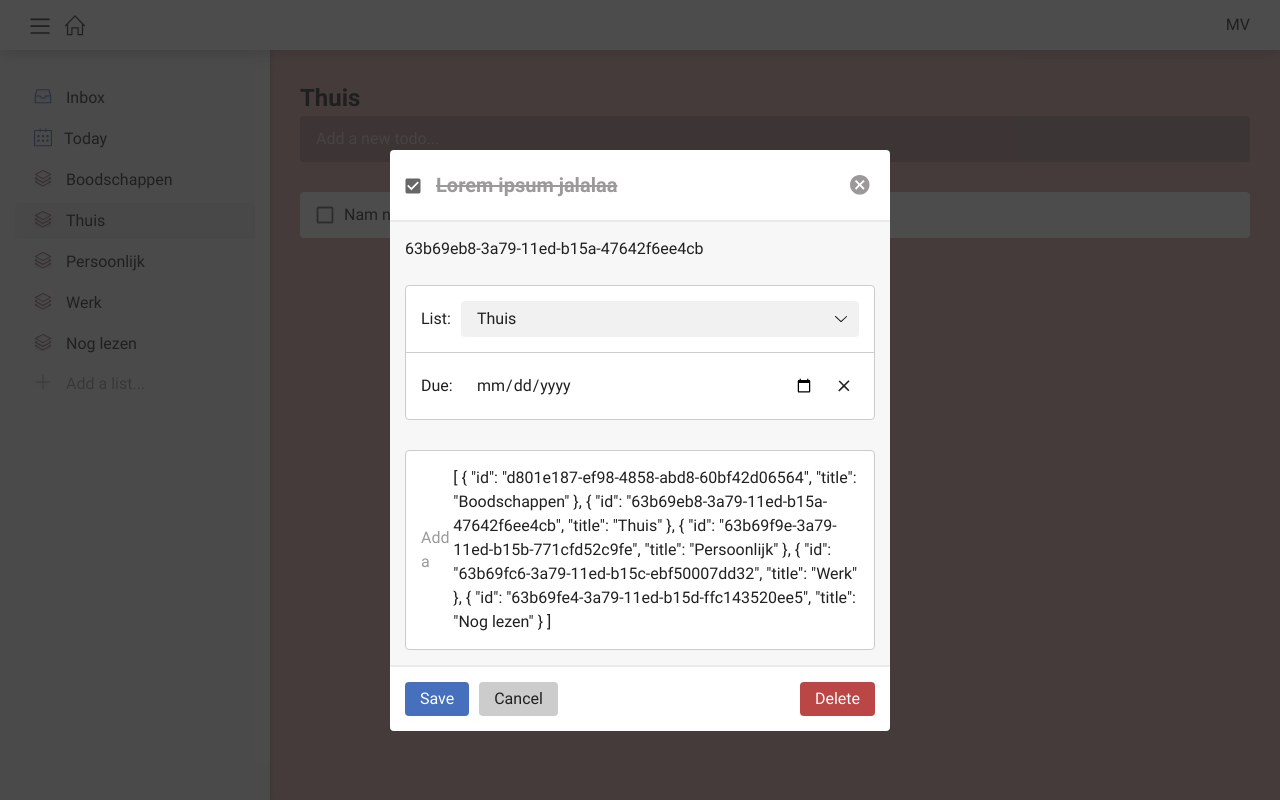
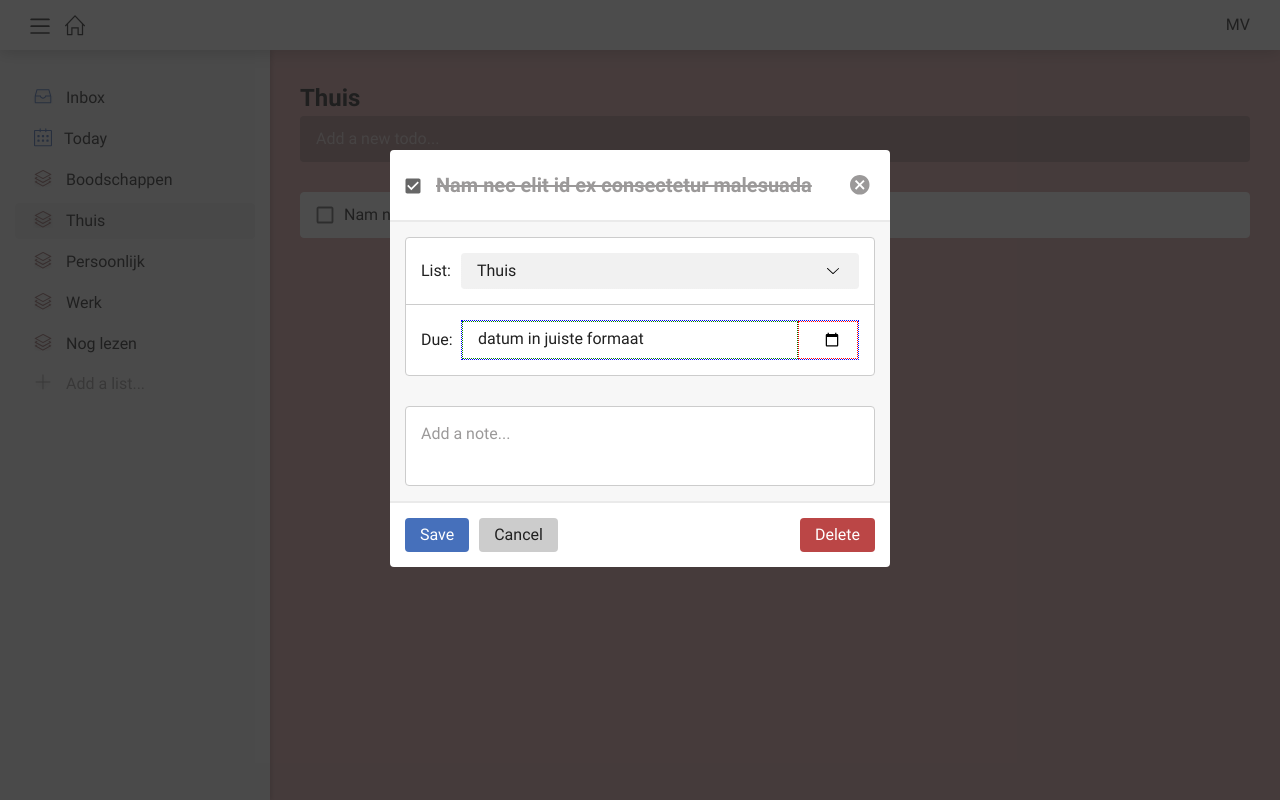
Before and after one commit to corneelonline/vue-3-todoapp, a Vue app: page /app/list/63b69eb8-3a79-11ed-b15a-47642f6ee4cb in a window 1280 px wide. Both pictures are taken after a click on the element "Nam nec elit id ex consectetur malesuada". Built offline with nearby package versions, Linux system fonts and the light colour scheme.

Commit message:
Pass selected todo in the edit pane

```diff
--- a/src/components/EditPane.vue
+++ b/src/components/EditPane.vue
@@ -1,11 +1,16 @@
 <script setup>
-import { ref, watch } from "vue";
+// TODO: https://softauthor.com/vue-js-3-composition-api-reusable-scalable-form-validation/
+import { ref, watch, computed } from "vue";
 import { useRoute } from "vue-router";
 import IconClose from "./icons/IconClose.vue";
-import IconRemove from "./icons/IconRemove.vue";
 import ModalWindow from "./ModalWindow.vue";
 import FormButton from "./form/FormButton.vue";
 import TodoToggle from "./form/TodoToggle.vue";
+import { useTodosStore } from "../stores/todos";
+import { storeToRefs } from "pinia";
+
+const todosStore = useTodosStore();
+const { todo } = storeToRefs(todosStore);
 
 const route = useRoute();
 
@@ -21,14 +26,16 @@ const props = defineProps({
 });
 const lists = ref(props.lists);
 const currListId = ref(props.currListId);
-console.log("prop currListId: " + currListId.value);
 watch(
   () => route.params.id,
   async (newId) => {
     currListId.value = newId;
-    console.log("reload prop currListId: " + currListId.value);
   }
 );
+
+const dueDateLocale = computed(() => {
+  return "datum in juiste formaat";
+});
 
 const emit = defineEmits(["closeModal"]);
 
@@ -43,10 +50,6 @@ const closeModal = () => {
 const deleteTodo = () => {
   console.log("deleteTodo!!");
 };
-
-const clearDueDate = () => {
-  console.log("clearDueDate!!");
-};
 </script>
 
 <template>
@@ -59,7 +62,7 @@ const clearDueDate = () => {
             type="text"
             name="title"
             class="todo-title"
-            value="Lorem ipsum jalalaa"
+            :value="todo.title"
           />
           <FormButton class="icon" type="button" @click="closeModal">
             <IconClose />
@@ -67,7 +70,6 @@ const clearDueDate = () => {
         </div>
       </fieldset>
       <fieldset class="form__body">
-        <p>{{ currListId }}</p>
         <div class="fieldgroup">
           <div class="field">
             <label for="todo-list">List:</label>
@@ -80,20 +82,25 @@ const clearDueDate = () => {
           </div>
           <div class="field">
             <label for="todo-date">Due:</label>
-            <input type="date" name="todo-date" id="todo-date" />
-            <FormButton class="icon" @click="clearDueDate">
-              <IconRemove iconColor="#202020" />
-            </FormButton>
+            <div class="date-field">
+              <span class="date-locale">{{ dueDateLocale }}</span>
+              <input
+                type="date"
+                name="todo-date"
+                id="todo-date"
+                :value="todo.dueDate"
+              />
+            </div>
           </div>
         </div>
         <div class="fieldgroup">
           <div class="field">
             <textarea
-              name="todo-description"
-              class="todo-description"
+              name="todo-notes"
+              class="todo-notes"
               placeholder="Add a note..."
+              :value="todo.notes"
             ></textarea>
-            <pre>{{ lists }}</pre>
           </div>
         </div>
       </fieldset>
@@ -178,16 +185,36 @@ select {
   flex-grow: 1;
   background-color: var(--color-bg-form-select);
   background-image: url("@/assets/images/icon-select.svg");
-  background-position: 97% center;
+  background-position: 95% center;
   background-repeat: no-repeat;
   border: 1px dotted var(--color-bg-form-select);
   border-radius: 4px;
   padding: var(--gutter-xxs) var(--gutter-sm);
 }
 
+.date-field {
+  border: 1px dotted blue;
+  flex-grow: 1;
+  display: flex;
+}
+
+.date-locale {
+  border: 1px dotted green;
+  padding: var(--gutter-xxs) var(--gutter-sm);
+  display: block;
+  flex-grow: 1;
+}
+
 input[type="date"] {
-  flex-grow: 1;
+  border: 1px dotted red;
   padding: var(--gutter-xxs) var(--gutter-sm);
+  color: var(--color-text-inverted);
+  width: 60px;
+  overflow: hidden;
+}
+
+textarea {
+  width: 100%;
 }
 
 textarea::placeholder {
--- a/src/data.js
+++ b/src/data.js
@@ -99,7 +99,7 @@ export const todos = [
     title: "In porta massa mattis",
     completed: false,
     dueDate: "2022-11-24",
-    notes: "",
+    notes: "This is a small description of this todo item.",
     parentId: "",
     listId: "63b69fc6-3a79-11ed-b15c-ebf50007dd32",
   },
--- a/src/views/ListView.vue
+++ b/src/views/ListView.vue
@@ -19,7 +19,7 @@ const currListId = ref({});
 const listNotFound = ref(false);
 
 currListId.value = route.params.id;
-console.log("init currListId: " + currListId.value);
+// console.log("init currListId: " + currListId.value);
 
 const listsStore = useListsStore();
 const { lists, list } = storeToRefs(listsStore);
@@ -27,7 +27,7 @@ const { fetchLists, fetchList, addList } = listsStore;
 fetchLists();
 
 const todosStore = useTodosStore();
-const { todos } = storeToRefs(todosStore);
+const { todos, todo } = storeToRefs(todosStore);
 const { addTodo, fetchTodos, fetchTodo, toggleCompleted, setEditMode } =
   todosStore;
 fetchTodos(currListId.value);
@@ -48,7 +48,7 @@ function getPageTitle() {
 }
 getPageTitle();
 
-// reload list and totos data on route change
+// reload list and todos data on route change
 watch(
   () => route.params.id,
   async (newId) => {
@@ -56,7 +56,6 @@ watch(
     getPageTitle();
     fetchList(currListId.value);
     fetchTodos(currListId.value);
-    console.log("reload currListId: " + currListId.value);
   }
 );
 
@@ -87,7 +86,7 @@ const toggleItem = (itemId) => {
 // open edit pane
 const showEditPane = ref(false);
 const editItem = (itemId) => {
-  console.log("edit currListId: " + currListId.value);
+  console.log("edit itemId: " + itemId);
   fetchTodo(itemId);
   showEditPane.value = true;
   setEditMode(true);
@@ -120,6 +119,7 @@ const editItem = (itemId) => {
       </div>
     </main>
     <EditPane
+      v-if="todo"
       v-show="showEditPane"
       @close-modal="showEditPane = false"
       :lists="lists"
```
